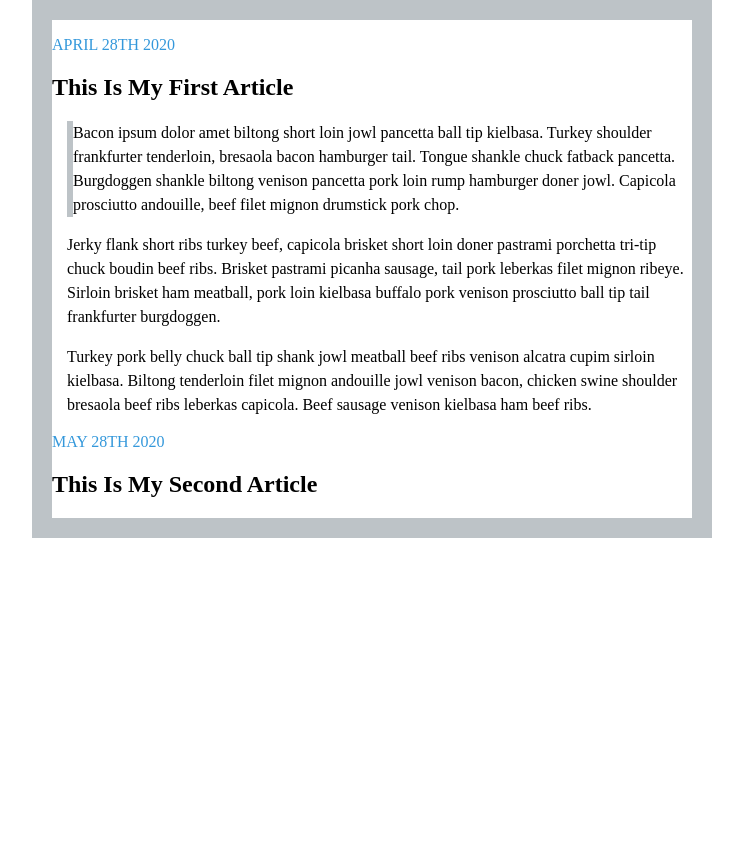
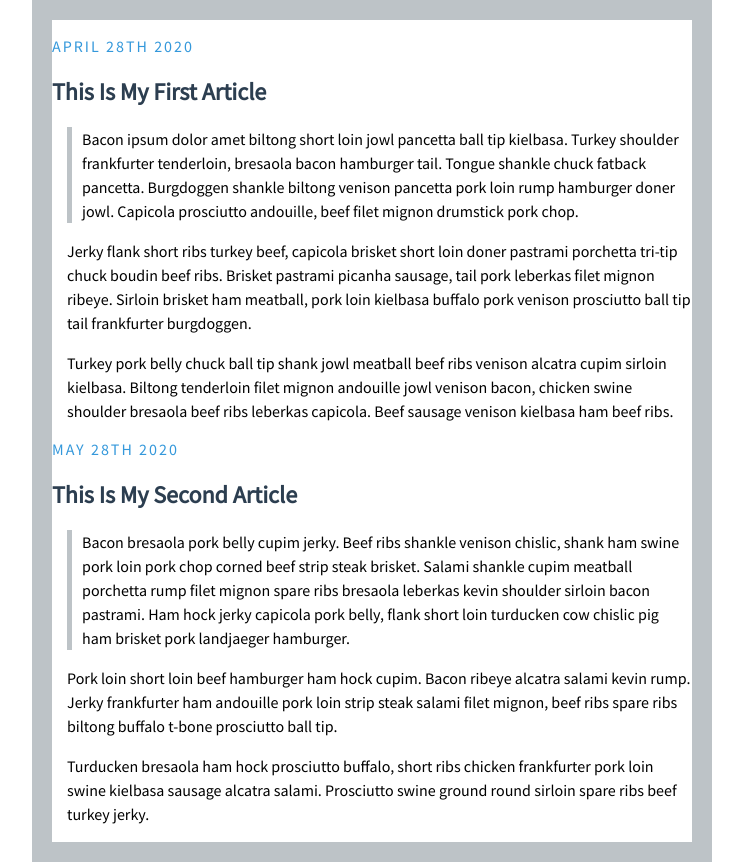
Before and after one commit to jacurtis813/blog-spot, a plain HTML site: page index.html in a window 1280 px wide. Shown: the whole page, without its empty margins (268-1011 px from the left). Before the commit the page ends 800 px from the top, so only its background shows below. Drawn offline with Linux system fonts and the light colour scheme.

Commit message:
Research two requests for understanding. Embed external font styles. Update README file to show all completed tasks 11-16.

```diff
--- a/assets/css/style.css
+++ b/assets/css/style.css
@@ -8,10 +8,25 @@ body {
 }
 
 
+/* Paragraph styles*/
+p {
+    font-family: 'Source Sans Pro', sans-serif;
+}
+
+
+/* h2 styles */
+h2 {
+    font-family: 'Source Sans Pro', sans-serif;
+    color: #2c3e50;
+}
+
+
 /* Date styles */
 .dates {
     text-transform: uppercase;
     color: #3498db;
+    letter-spacing: 2px;
+
 }
 
 
@@ -25,5 +40,7 @@ div {
 
 /* First line styles */
 .first-line {
-    border-left: 6px solid #bdc3c7;
+    padding-left: 10px;
+    border-left: 5px solid #bdc3c7;
+
 }
--- a/index.html
+++ b/index.html
@@ -3,6 +3,7 @@
 
 <head>
     <title>Blog Forum</title>
+    <link href="https://fonts.googleapis.com/css2?family=Source+Sans+Pro&display=swap" rel="stylesheet">
     <link rel="stylesheet" type="text/css" href="./assets/css/style.css">
 </head>
 
@@ -42,11 +43,19 @@
 
     <!-- Start of Second -->
     <div>
-        <p></p>
+        <p class="first-line">Bacon bresaola pork belly cupim jerky. Beef ribs shankle venison chislic, shank ham swine
+            pork
+            loin pork chop corned beef strip steak brisket. Salami shankle cupim meatball porchetta rump filet mignon
+            spare ribs bresaola leberkas kevin shoulder sirloin bacon pastrami. Ham hock jerky capicola pork belly,
+            flank short loin turducken cow chislic pig ham brisket pork landjaeger hamburger.</p>
 
-        <P></P>
+        <P>Pork loin short loin beef hamburger ham hock cupim. Bacon ribeye alcatra salami kevin rump. Jerky frankfurter
+            ham andouille pork loin strip steak salami filet mignon, beef ribs spare ribs biltong buffalo t-bone
+            prosciutto ball tip.</P>
 
-        <p></p>
+        <p>Turducken bresaola ham hock prosciutto buffalo, short ribs chicken frankfurter pork loin swine kielbasa
+            sausage alcatra salami. Prosciutto swine ground round sirloin spare ribs beef turkey jerky.</p>
+
     </div>
 </body>
 
```
Also changed, not shown: 1 other file.
